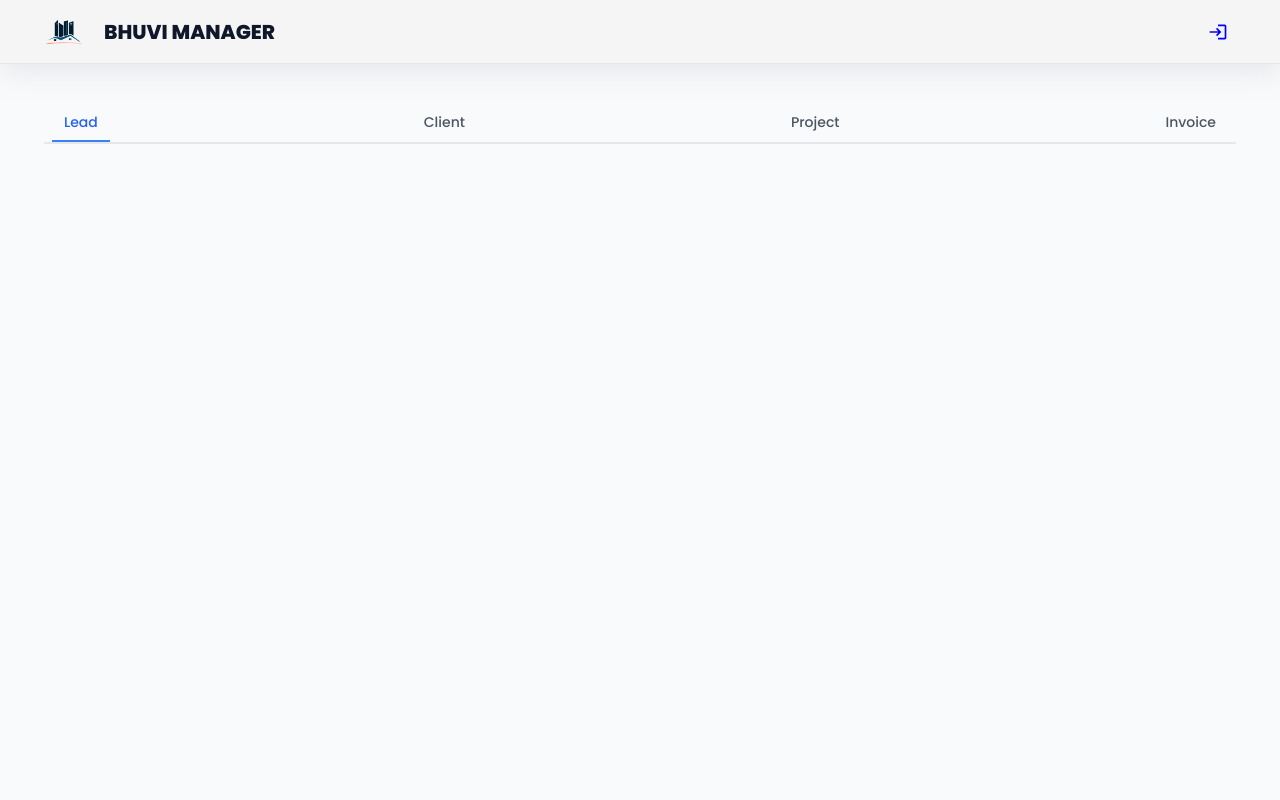
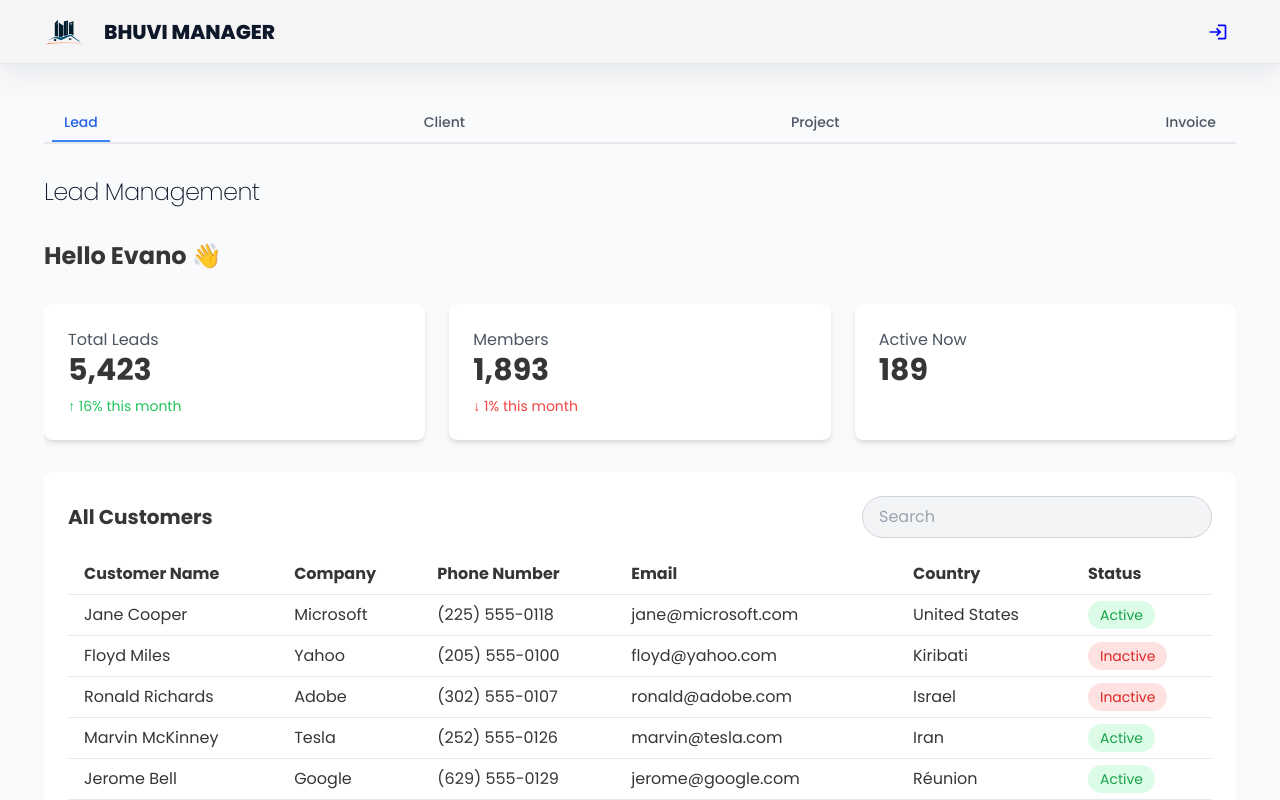
Before and after one commit to sshubham-dev/Construction-Company-Management-System, a React (Vite) app in the folder client/: page /crm in a window 1280 px wide. Shown: the top 800 px of the page. Built offline with nearby package versions, Linux system fonts and the light colour scheme; no server answers.

Commit message:
ui update,

```diff
--- a/client/src/components/Sidebar.jsx
+++ b/client/src/components/Sidebar.jsx
@@ -311,7 +311,7 @@ const Sidebar = () => {
             </NavLink>
             <div
               className={`transition-all duration-300 ${
-                openDropdowns[item.name] ? "max-h-screen" : "max-h-0"
+                openDropdowns[item.name] ? "max-h-fit" : "max-h-0"
               }`}
             >
               {item.children.map(
--- a/client/src/pages/CRM/CRM.jsx
+++ b/client/src/pages/CRM/CRM.jsx
@@ -4,31 +4,33 @@ import { FaPersonCircleQuestion, FaPersonCircleCheck } from 'react-icons/fa6';
 import { AiOutlineProject } from 'react-icons/ai';
 import { TbInvoice } from 'react-icons/tb';
 import toast, { Toaster } from 'react-hot-toast';
-import Header from '../../components/Header';
-import { Route, Routes} from 'react-router-dom';
+import Lead from './Lead.jsx';
+import Clients from './Clients.jsx';
+import Project from './Project.jsx';
+import Invoice from './Invoice.jsx';
 
 const CRM = () => {
     const menu = [
         {
-            to: '/crm/lead',
+            to: <Lead />,
             name: 'Lead',
             icon: <FaPersonCircleQuestion />,
             role: ['Admin', 'Company', 'Marketing', 'Ceo', 'Design Head', 'Design Engineer', 'Account Head'],
         },
         {
-            to: '/crm/client',
+            to: <Clients />,
             name: 'Client',
             icon: <FaPersonCircleCheck />,
             role: ['Admin', 'Company', 'Ceo', 'Design Head', 'Design Engineer', 'Account Head'],
         },
         {
-            to: '/crm/project',
+            to: <Project />,
             name: 'Project',
             icon: <AiOutlineProject />,
             role: ['Admin', 'Company', 'Ceo', 'Design Head', 'Design Engineer', 'Account Head'],
         },
         {
-            to: '/crm/invoice',
+            to: <Invoice/>,
             name: 'Invoice',
             icon: <TbInvoice />,
             role: ['Admin', 'Company', 'Ceo', 'Design Head', 'Design Engineer', 'Account Head'],
@@ -61,6 +63,11 @@ const CRM = () => {
 
                 {/* Tab Content */}
                 <div className="w-full max-w-screen-xl">
+                    {menu.map((item, index) =>
+                        activeTab === item.name ? (
+                            item.to
+                        ) : null
+                    )}
                 </div>
             <Toaster position="top-right" reverseOrder={false} />
             </section>
```
